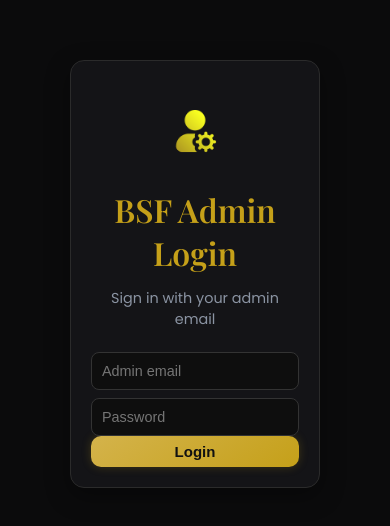
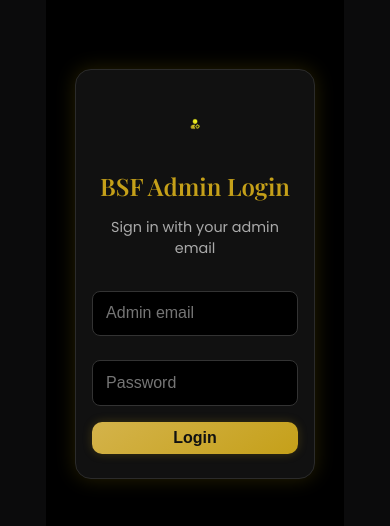
Before and after one commit to MuhammadAbdullahRabbani/cheque-admin-panel, a React (Vite) app: page / in a window 390 px wide. Shown: the part 194-720 px from the top of the page. Built offline with nearby package versions, Linux system fonts and the light colour scheme; no server answers.

Commit message:
fix: responsive dashboard and login layout for mobile

```diff
--- a/src/index.css
+++ b/src/index.css
@@ -41,24 +41,127 @@ h1, h2, h3, h4, h5 {
 .ml8 { margin-left: 8px; }
 
 /* === LAYOUT === */
-.app-shell {
-  max-width: 1200px;
+/* === DASHBOARD RESPONSIVE & CENTERED LAYOUT === */
+
+/* Main container */
+.dashboard-wrap {
+  width: 100%;
+  max-width: 1200px;          /* keeps things centered on desktop */
   margin: 0 auto;
   padding: 24px;
-}
-.center-screen {
-  min-height: 100vh;
   display: flex;
   flex-direction: column;
-  align-items: center;
-  justify-content: center;
-  padding: 24px;
-}
-.dashboard-wrap {
-  display: flex;
-  flex-direction: column;
+  gap: 24px;
+}
+
+/* KPI grid (stats cards) */
+.kpi-grid {
+  display: grid;
+  grid-template-columns: repeat(auto-fit, minmax(180px, 1fr));
   gap: 20px;
-}
+  justify-content: center;
+  width: 100%;
+}
+
+/* Each KPI card */
+.kpi {
+  text-align: center;
+  background: #111;
+  border-radius: 12px;
+  padding: 1rem;
+  color: #fff;
+  box-shadow: 0 0 10px rgba(255, 215, 0, 0.1);
+  transition: transform 0.2s ease, box-shadow 0.3s ease;
+}
+
+.kpi:hover {
+  transform: translateY(-3px);
+  box-shadow: 0 0 15px rgba(255, 215, 0, 0.2);
+}
+
+/* KPI Text + Value */
+.kpi-title {
+  font-size: 0.9rem;
+  color: #bbb;
+}
+
+.kpi-value {
+  font-size: 1.5rem;
+  font-weight: bold;
+  color: gold;
+  margin-top: 0.4rem;
+}
+
+/* Tabs (Manage Cheques / Verifications) */
+.tabs {
+  display: flex;
+  flex-wrap: wrap;
+  justify-content: center;
+  gap: 12px;
+}
+
+.tab-btn {
+  display: flex;
+  align-items: center;
+  gap: 8px;
+  background: #222;
+  color: #ddd;
+  border: 1px solid #333;
+  padding: 10px 18px;
+  border-radius: 8px;
+  font-size: 0.95rem;
+  cursor: pointer;
+  transition: all 0.3s ease;
+}
+
+.tab-btn:hover {
+  background: #333;
+}
+
+.tab-btn.active {
+  background: linear-gradient(135deg, #f5c518, #c59b08);
+  color: #000;
+  border: none;
+}
+
+/* Tab icons */
+.tab-icon {
+  color: gold;
+}
+
+/* Responsive breakpoints */
+@media (max-width: 1024px) {
+  .dashboard-wrap {
+    padding: 16px;
+  }
+}
+
+@media (max-width: 768px) {
+  .kpi-grid {
+    grid-template-columns: repeat(auto-fit, minmax(150px, 1fr));
+    gap: 12px;
+  }
+
+  .tab-btn {
+    width: 100%;
+    justify-content: center;
+  }
+}
+
+@media (max-width: 480px) {
+  .dashboard-wrap {
+    padding: 12px;
+  }
+
+  .kpi {
+    padding: 0.8rem;
+  }
+
+  .kpi-value {
+    font-size: 1.2rem;
+  }
+}
+
 
 /* === HEADER === */
 .header {
@@ -1462,3 +1565,104 @@ body {
   background: linear-gradient(135deg, #555, #222);
   color: #fff;
 }
+/* ---------- Login Page Responsive Styling ---------- */
+
+.center-screen {
+  display: flex;
+  justify-content: center;
+  align-items: center;
+  min-height: 100vh;
+  background: #000; /* or your existing dark theme */
+  padding: 1rem;
+}
+
+.auth-card {
+  width: 90%;              /* fluid width for mobile */
+  max-width: 400px;        /* limit for desktop */
+  background: #111;
+  border-radius: 16px;
+  box-shadow: 0 0 20px rgba(255, 215, 0, 0.15);
+  text-align: center;
+  padding: 2rem 1.5rem;
+  margin: 0 auto;
+  transition: all 0.3s ease;
+}
+
+.auth-card:hover {
+  box-shadow: 0 0 25px rgba(255, 215, 0, 0.3);
+}
+
+.logo {
+  width: 70px;
+  height: 70px;
+  margin: 0 auto 1rem auto;
+  display: block;
+}
+
+.title {
+  font-size: 1.8rem;
+  margin-bottom: 0.5rem;
+}
+
+.muted {
+  color: #aaa;
+  font-size: 0.9rem;
+}
+
+.vstack {
+  display: flex;
+  flex-direction: column;
+  gap: 1rem;
+  margin-top: 1.5rem;
+}
+
+.input {
+  width: 100%;
+  padding: 0.8rem;
+  border-radius: 8px;
+  border: 1px solid #333;
+  background: #000;
+  color: #fff;
+  font-size: 1rem;
+  outline: none;
+}
+
+.input:focus {
+  border-color: gold;
+  box-shadow: 0 0 5px gold;
+}
+
+.btn {
+  padding: 0.9rem;
+  border: none;
+  border-radius: 8px;
+  font-weight: 600;
+  font-size: 1rem;
+  cursor: pointer;
+  transition: 0.3s ease;
+}
+
+.gold-btn {
+  background: linear-gradient(135deg, #f5c518, #c59b08);
+  color: #000;
+}
+
+.gold-btn:hover {
+  filter: brightness(1.15);
+}
+
+/* ---------- Mobile Tweaks ---------- */
+@media (max-width: 480px) {
+  .auth-card {
+    padding: 1.5rem 1rem;
+  }
+
+  .title {
+    font-size: 1.5rem;
+  }
+
+  .logo {
+    width: 60px;
+    height: 60px;
+  }
+}
```
